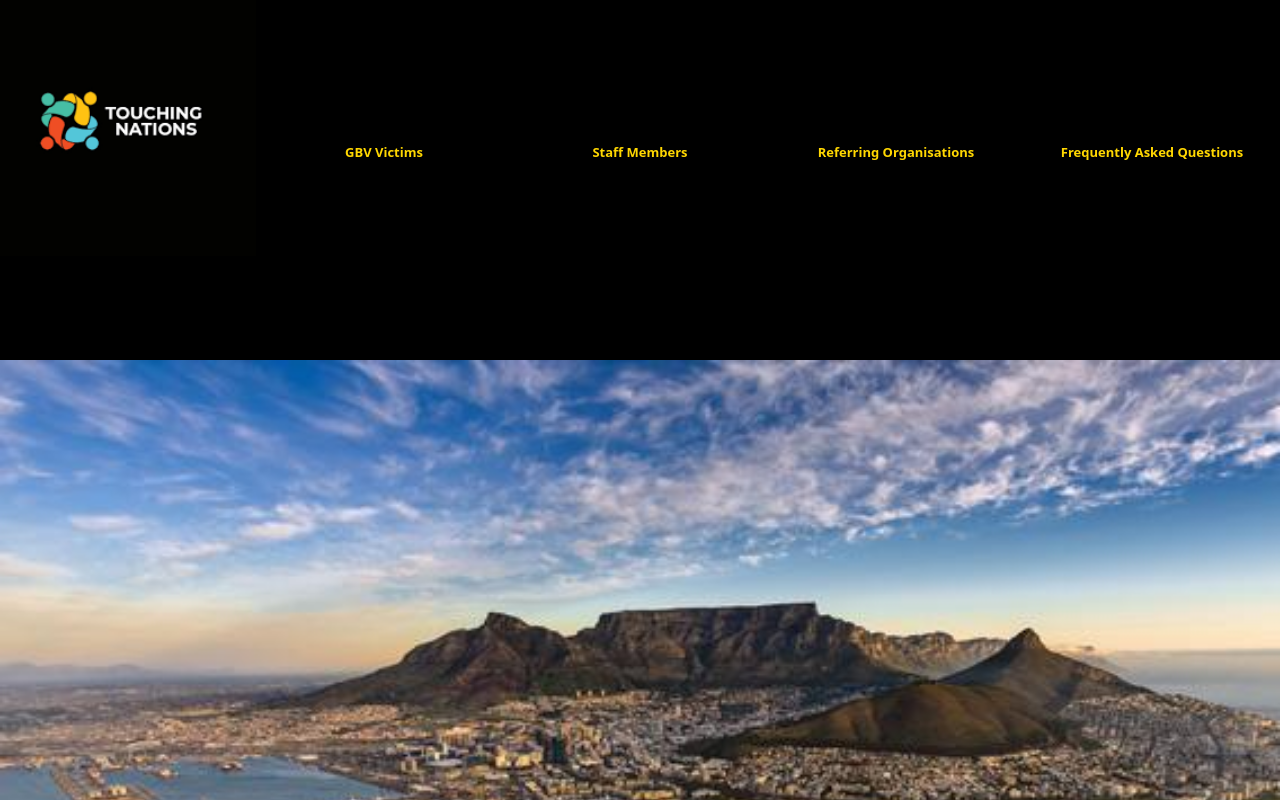
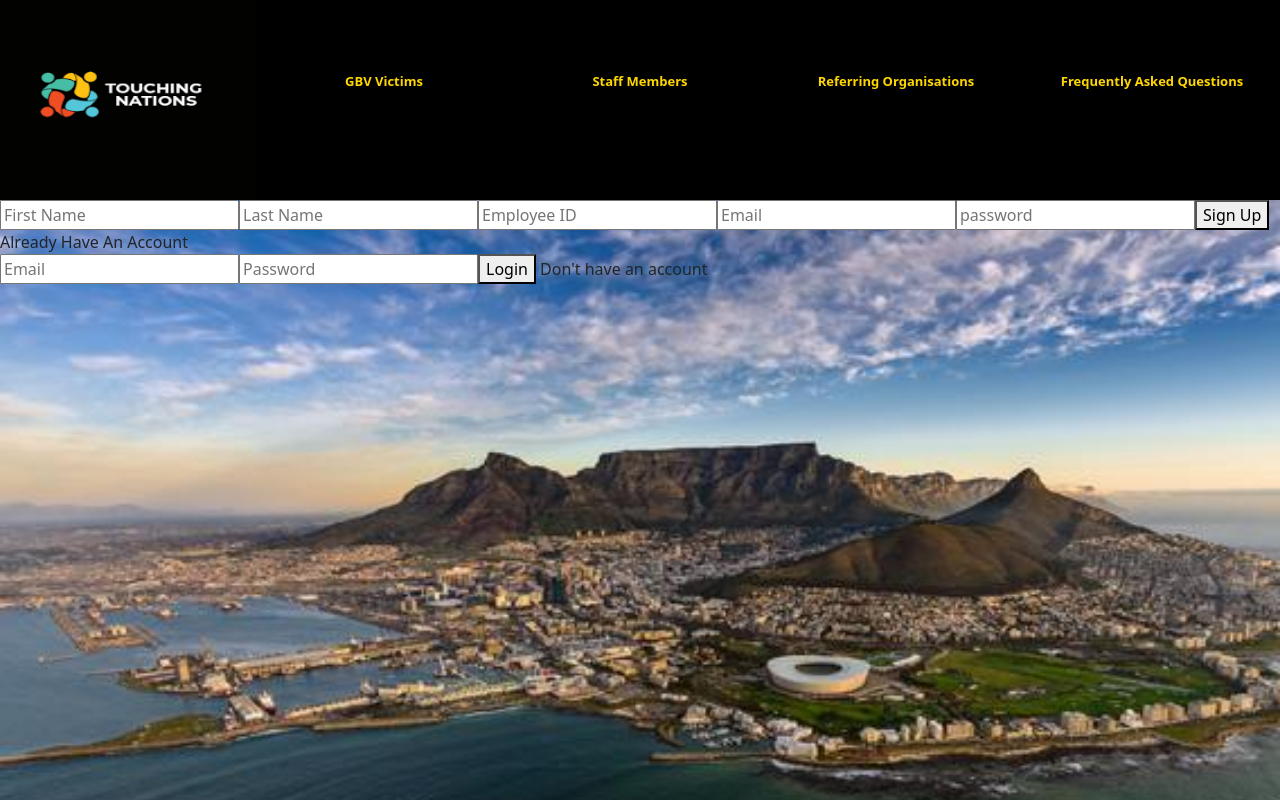
Before and after one commit to KudahShambare/GBV, a React (Create React App) app in the folder Start/front-end/: page /social-worker in a window 1280 px wide. Shown: the top 800 px of the page. Built offline with nearby package versions, Linux system fonts and the light colour scheme.

Commit message:
staff forms added

```diff
--- a/Start/front-end/src/App.css
+++ b/Start/front-end/src/App.css
@@ -242,7 +242,7 @@ footer{
   nav{
     display: flex;
     flex-direction: row;
-    height: 45vh;
+    height: 25vh;
   }
 
   #hamburger{
@@ -268,14 +268,14 @@ footer{
   margin-top: 0;
   text-align: center;
   border:none;
-  margin-top: 12%;
+  margin-top: 5%;
   height: 15vh;
   font-size: small;
 }
 
 #nav-logo{
   width:20vw;
-  height: auto;
+  height: 25vh;
 }
 
 }
--- a/Start/front-end/src/App.js
+++ b/Start/front-end/src/App.js
@@ -20,7 +20,7 @@ function App() {
           <div id="page-body">
  <Switch>
     <Route exact path="/" component={Home} />
-    <Route exact path="/reffering-organisations" component={RefOrgs} />
+    <Route exact path="/referring-organisations" component={RefOrgs} />
     <Route exact path="/staff" component={Staff} />
     <Route exact path="/social-worker" component={SocialWorker} />
     <Route exact path="/administrators" component={Administrators} />
--- a/Start/front-end/src/components/NavBar.js
+++ b/Start/front-end/src/components/NavBar.js
@@ -30,7 +30,7 @@ const NavBar=()=>{
 <section  className={navClassName}>
 <Link to="/Victims" className="nav-links"><span > GBV Victims</span></Link>
 <Link to="/staff" className="nav-links"><span > Staff Members</span></Link>
-<Link to="/reffering-organisations" className="nav-links"><span > Referring Organisations</span></Link>
+<Link to="/referring-organisations" className="nav-links"><span > Referring Organisations</span></Link>
 <Link to="/faq" className="nav-links"><span > Frequently Asked Questions</span></Link>
 </section>
 </nav>
--- a/Start/front-end/src/components/RefOrgDemo.js
+++ b/Start/front-end/src/components/RefOrgDemo.js
@@ -1,4 +1,6 @@
 import React from "react";
+import { Link } from "react-router-dom";
+
 
 const RefOrgDemo=()=>{
 	return(
@@ -7,8 +9,9 @@ const RefOrgDemo=()=>{
 
 <p>  Give a brief explanation of what are referring Organisations</p>
 
+<Link to="/referring-organisations">
 <button className="learn-more"> Learn More >>> </button>
-
+</Link>
 
 
 </div>
--- a/Start/front-end/src/components/SocialWorkerDemo.js
+++ b/Start/front-end/src/components/SocialWorkerDemo.js
@@ -1,4 +1,6 @@
 import React from "react";
+import { Link } from "react-router-dom";
+
 
 const SocialWorkerDemo=()=>{
 	return(
@@ -7,8 +9,10 @@ const SocialWorkerDemo=()=>{
 
 <p> A brief explanation about the social workers </p>
 
+<Link to="/social-worker">
+
 <button className="learn-more"> Learn More  >>> </button>
-
+</Link>
 </div>
 		)
 }
--- /dev/null
+++ b/Start/front-end/src/components/SocialWorkerLogin.js
@@ -0,0 +1,19 @@
+import React from "react";
+
+const SocialWorkerLogin = ()=>{
+	return(
+
+		<form>
+ <input type = "email" name="social-login-email" placeholder="Email" required/>
+ <input type = "password" name="social-login-password" placeholder="Password" required/>
+
+ <button> Login </button>
+
+ <span> Don't have an account </span>
+
+
+		</form>
+
+		)
+}
+export default SocialWorkerLogin;
--- /dev/null
+++ b/Start/front-end/src/components/SocialWorkerSignUp.js
@@ -0,0 +1,22 @@
+import React from "react";
+
+const SocialWorkerSignUp = ()=>{
+
+	return(
+
+		<form>
+		<input type="text" name="social-worker-name" placeholder="First Name" required />
+		<input type="text" name="social-worker-surname" placeholder="Last Name" required />
+		<input type="text" name="employee-id" placeholder="Employee ID" required />
+		<input type="email" name="social-worker-email" placeholder="Email" required />
+		<input type="password" name="social-worker-password" placeholder="password" required />
+         <button> Sign Up </button>
+
+         <span> Already Have An Account </span>
+
+
+		</form>
+
+	)
+}
+export default SocialWorkerSignUp;
--- a/Start/front-end/src/pages/SocialWorker.js
+++ b/Start/front-end/src/pages/SocialWorker.js
@@ -2,6 +2,8 @@ import React from "react";
 
 import Footer from "../components/Footer";
 import NavBar from "../components/NavBar";
+import SocialWorkerSignUp from "../components/SocialWorkerSignUp";
+import SocialWorkerLogin from  "../components/SocialWorkerLogin";
 
 
 
@@ -12,6 +14,8 @@ const SocialWorker = ()=>{
 <NavBar/>
 <div className="pages">
 
+<SocialWorkerSignUp/>
+<SocialWorkerLogin/>
 
 </div>
  <Footer/>
```
Also changed, not shown: Start/front-end/src/components/AdminSignUp.js (added, +22 -0 lines), Start/front-end/src/components/SocialWorkerLogIn.js (added, +17 -0 lines), Start/front-end/src/pages/Managers.js (deleted, +0 -15 lines).
